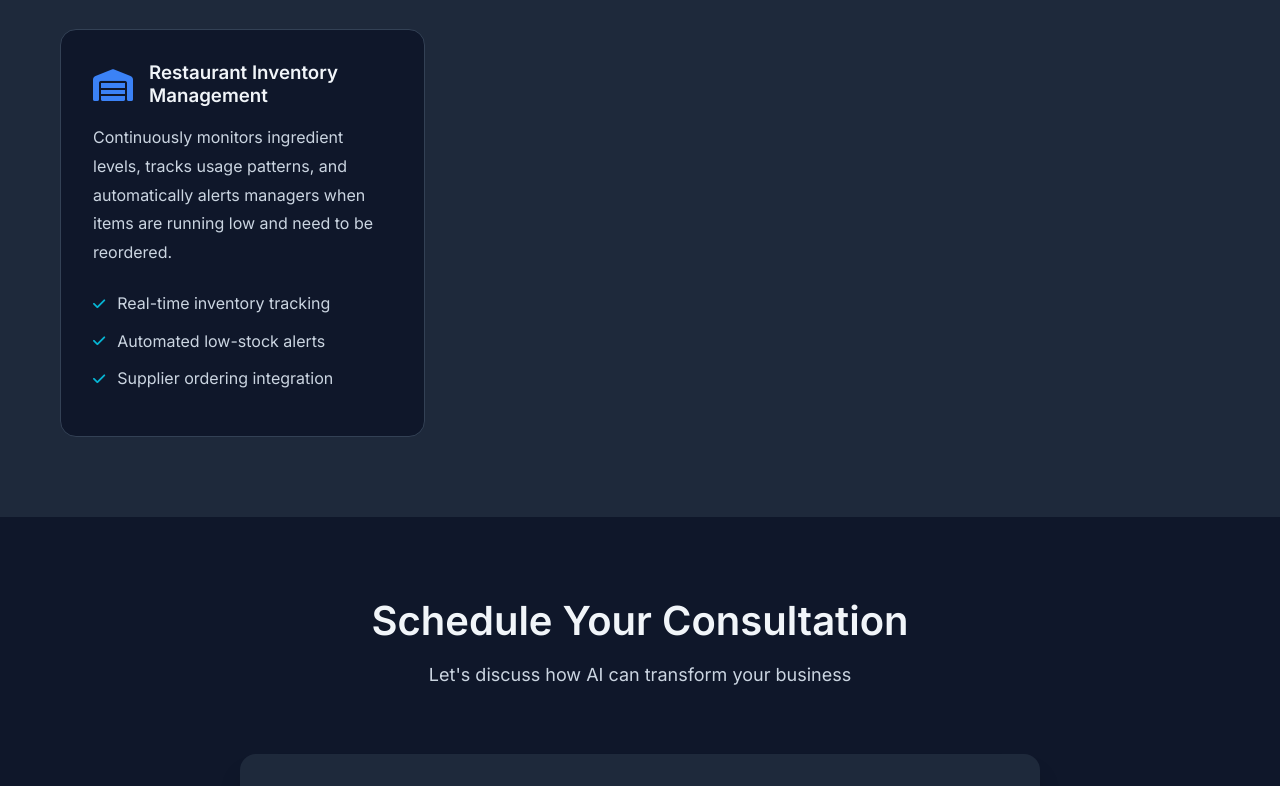
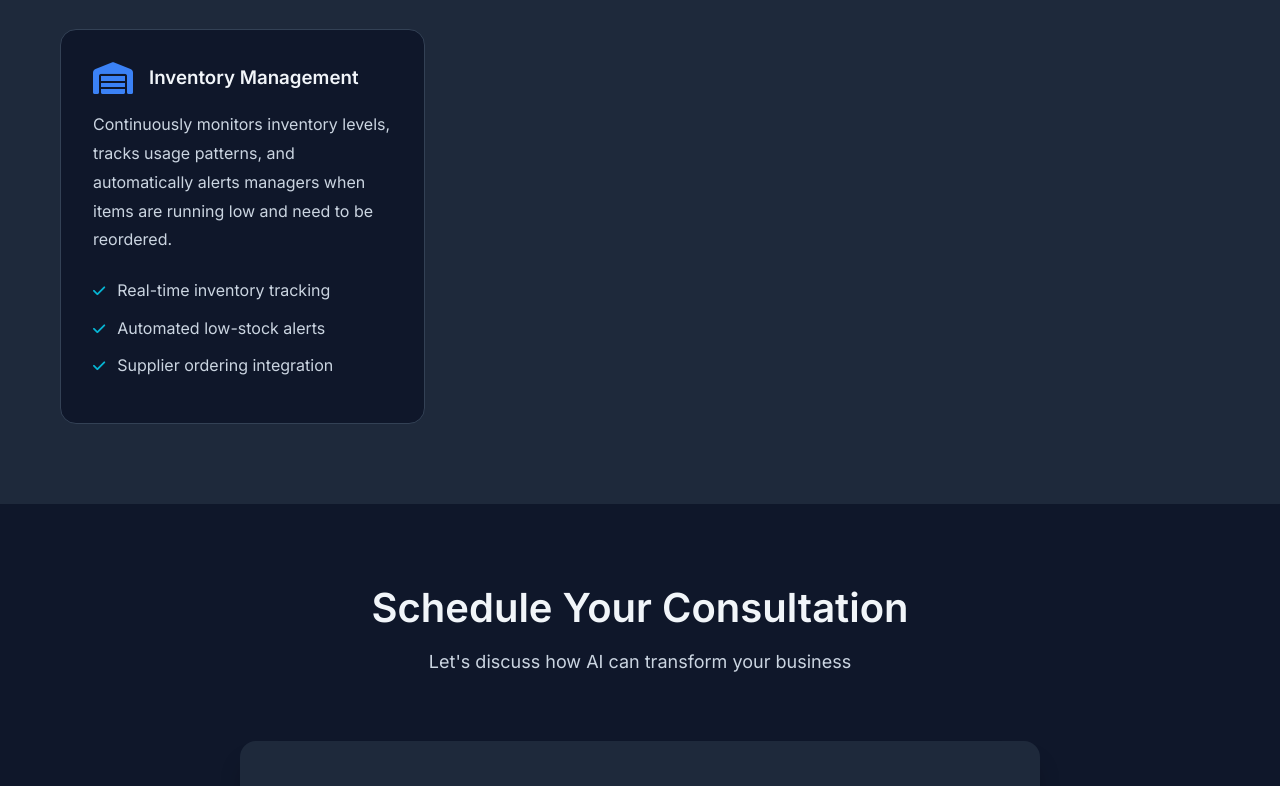
Before and after one commit to agenticsolutionsllc/website, a website: page index.html in a window 1280 px wide. Shown: the part 6035-6821 px from the top of the page. Drawn offline with nearby package versions, Linux system fonts and the light colour scheme.

Commit message:
Update index.html
Removed restaurant from the inventory section to appeal to more people

```diff
--- a/index.html
+++ b/index.html
@@ -341,9 +341,9 @@
                 <div class="solution-item">
                     <div class="solution-header">
                         <i class="fas fa-warehouse"></i>
-                        <h3>Restaurant Inventory Management</h3>
+                        <h3>Inventory Management</h3>
                     </div>
-                    <p>Continuously monitors ingredient levels, tracks usage patterns, and automatically alerts managers when items are running low and need to be reordered.</p>
+                    <p>Continuously monitors inventory levels, tracks usage patterns, and automatically alerts managers when items are running low and need to be reordered.</p>
                     <ul class="solution-features">
                         <li><i class="fas fa-check"></i> Real-time inventory tracking</li>
                         <li><i class="fas fa-check"></i> Automated low-stock alerts</li>
```
